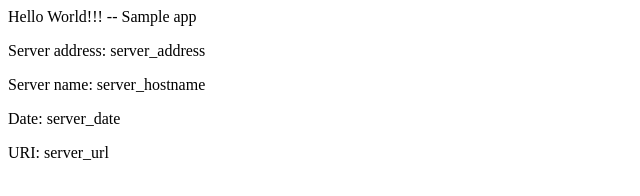
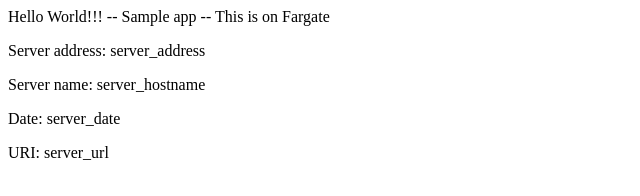
Before and after one commit to agairola/eks-workshop-fargate-cicd, a plain HTML site: page src/index.html in a window 1280 px wide. Shown: the whole page, without its empty margins (0-640 px from the left). Drawn offline with Linux system fonts and the light colour scheme.

Commit message:
Update index.html

```diff
--- a/src/index.html
+++ b/src/index.html
@@ -2,7 +2,7 @@
 <title>Hello World</title>
 
 <div class="info">
-<h> Hello World!!! -- Sample app </h>
+<h> Hello World!!! -- Sample app -- This is on Fargate </h>
 <p><span>Server&nbsp;address:</span> <span>server_address</span></p>
 <p><span>Server&nbsp;name:</span> <span>server_hostname</span></p>
 <p class="smaller"><span>Date:</span> <span>server_date</span></p>
```
